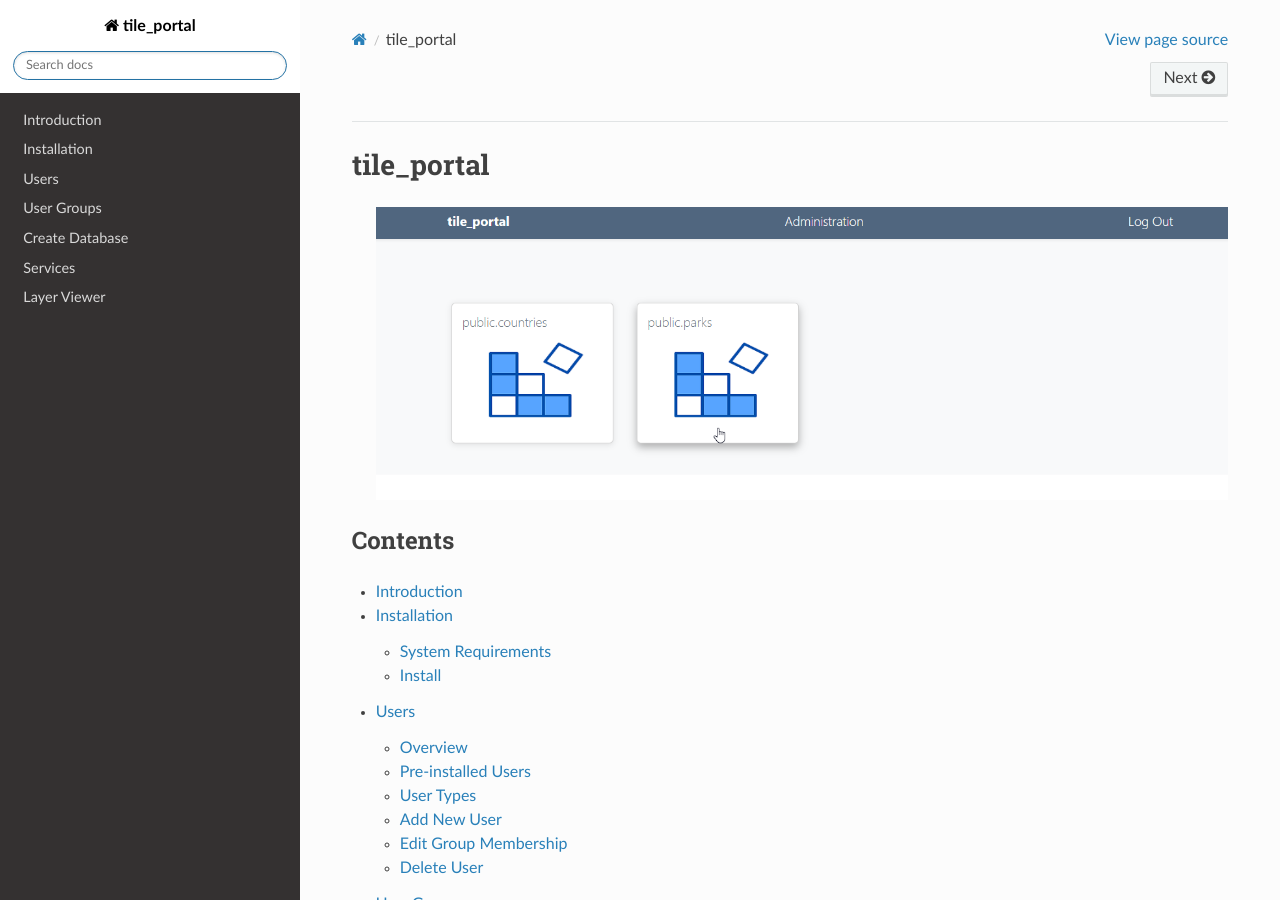
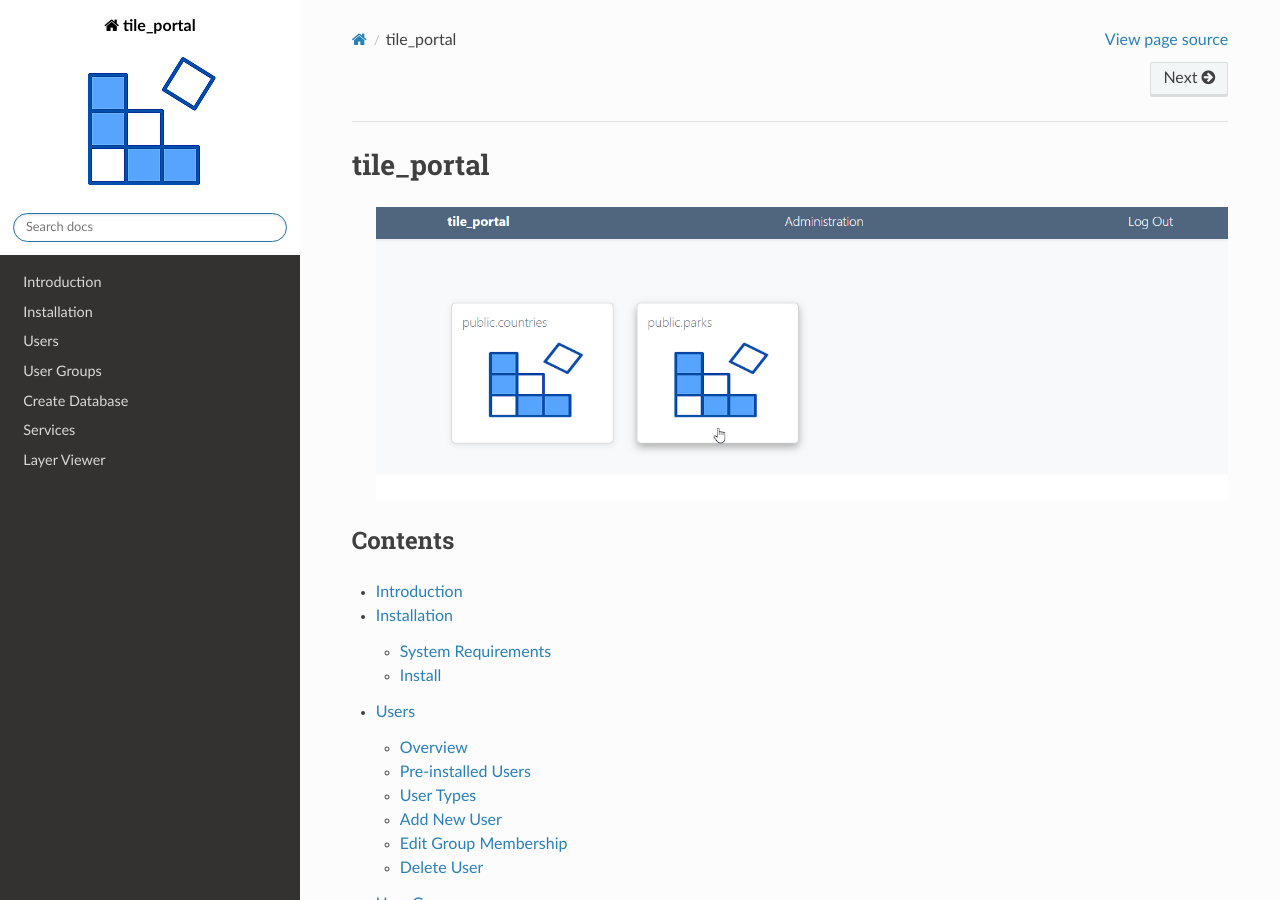
Before and after one commit to AcuGIS/Tile-Portal, a Sphinx documentation site: the page built from docs/source/index.rst, in a window 1280 px wide and 900 px high. Built offline with Sphinx 7.4.7 and the Read the Docs theme 3.1.0, drawn with Linux system fonts in a browser that asks for light colours.

Commit message:
Update conf.py

```diff
--- a/docs/source/conf.py
+++ b/docs/source/conf.py
@@ -56,7 +56,7 @@ html_css_files = [
     'css/custom.css',
 ]
 
-html_logo = "_static/dcos-default.png"
+html_logo = "_static/docs-default.png"
 html_theme_options = {
     'prev_next_buttons_location': 'both',
     'display_version': False,
```
